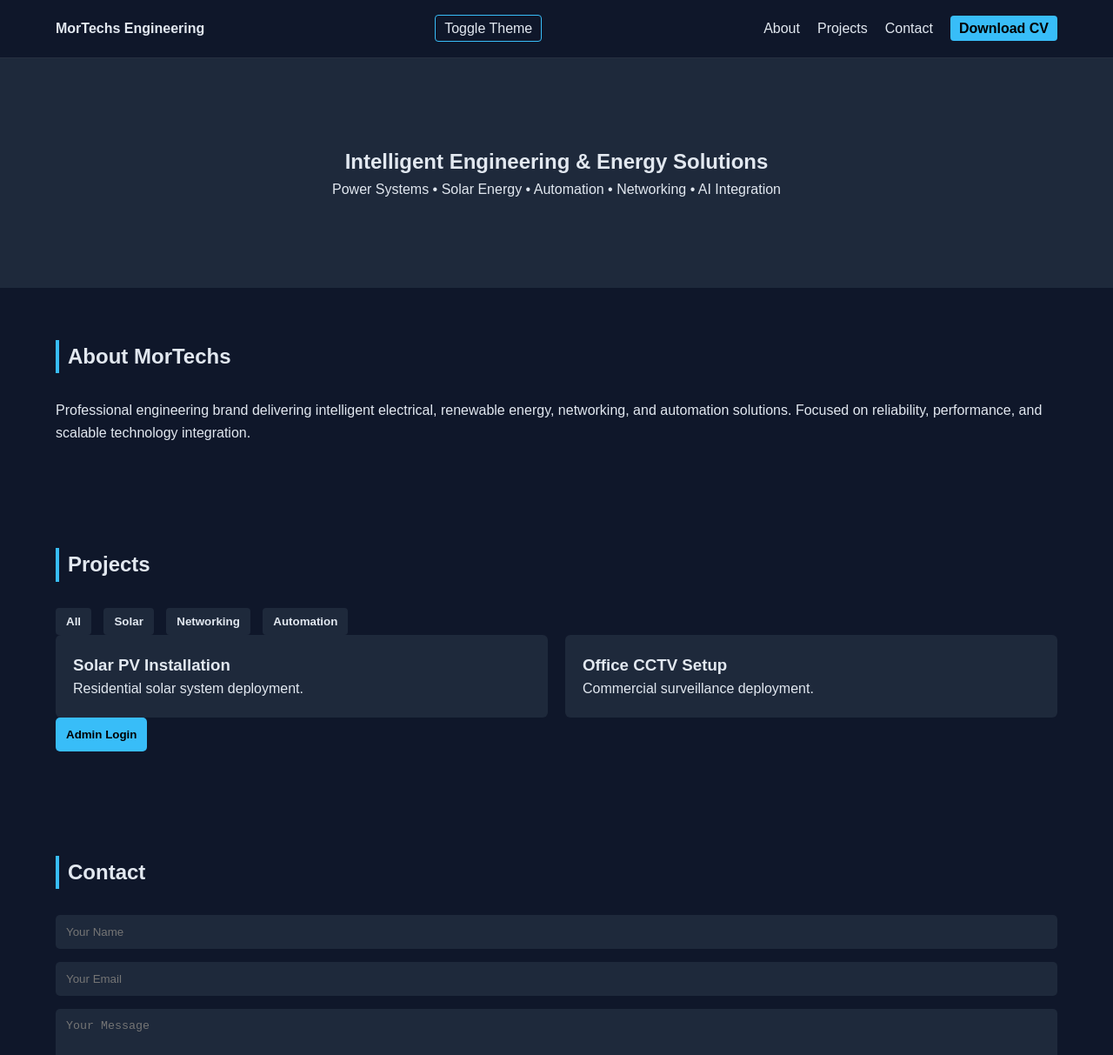
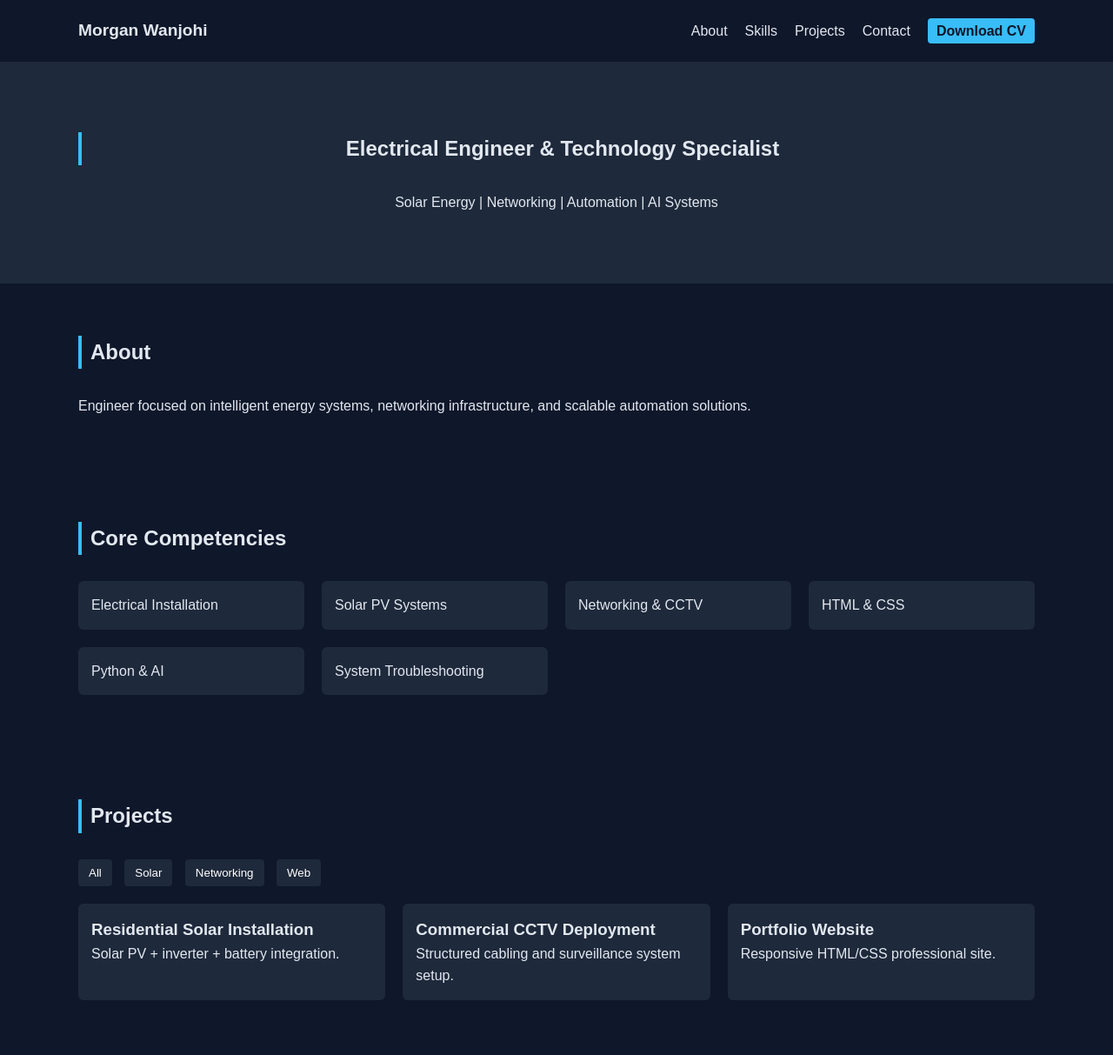
Before and after one commit to morgannhp/morgannhp.github.io, a plain HTML site: page index.html in a window 1280 px wide. Shown: the top 1213 px of the page at 87% size. Drawn offline with Linux system fonts and the light colour scheme.

Commit message:
Add index.html
Updated title and modified styles for improved layout and aesthetics. Enhanced sections for better content organization and added functionality for project filtering.

```diff
--- a/index.html
+++ b/index.html
@@ -3,180 +3,198 @@
 <head>
 <meta charset="UTF-8">
 <meta name="viewport" content="width=device-width, initial-scale=1.0">
-<title>MorTechs Engineering | Intelligent Energy & Technology Systems</title>
+<title>Morgan Wanjohi | Engineer</title>
 
 <style>
-:root {
-    --bg: #0f172a;
-    --card: #1e293b;
-    --text: #e2e8f0;
-    --accent: #38bdf8;
+* {
+    margin: 0;
+    padding: 0;
+    box-sizing: border-box;
 }
-
-.light-mode {
-    --bg: #f4f4f4;
-    --card: #ffffff;
-    --text: #1e293b;
-    --accent: #0ea5e9;
-}
-
-* { margin:0; padding:0; box-sizing:border-box; }
 
 body {
     font-family: Arial, sans-serif;
-    background: var(--bg);
-    color: var(--text);
+    background: #0f172a;
+    color: #e2e8f0;
     line-height: 1.6;
-    transition: background 0.3s, color 0.3s;
 }
 
-.container { width:90%; max-width:1200px; margin:auto; }
+.container {
+    width: 90%;
+    max-width: 1100px;
+    margin: auto;
+}
 
 header {
-    padding:20px 0;
-    border-bottom:1px solid rgba(255,255,255,0.1);
-    position:relative;
+    padding: 20px 0;
+    border-bottom: 1px solid #1e293b;
+    position: relative;
 }
 
 .nav-container {
-    display:flex;
-    justify-content:space-between;
-    align-items:center;
+    display: flex;
+    justify-content: space-between;
+    align-items: center;
 }
 
-.logo { font-weight:bold; }
+.logo {
+    font-size: 1.2rem;
+}
 
 nav ul {
-    list-style:none;
-    display:flex;
-    gap:20px;
+    list-style: none;
+    display: flex;
+    gap: 20px;
 }
 
 nav a {
-    text-decoration:none;
-    color:var(--text);
-    transition:0.3s;
+    text-decoration: none;
+    color: #e2e8f0;
+    transition: 0.3s;
 }
 
-nav a:hover { color:var(--accent); }
+nav a:hover {
+    color: #38bdf8;
+}
 
 .cv-btn {
-    background:var(--accent);
-    padding:6px 10px;
-    border-radius:4px;
-    color:#000;
-    font-weight:bold;
+    background: #38bdf8;
+    padding: 6px 10px;
+    border-radius: 4px;
+    color: #0f172a;
+    font-weight: bold;
 }
 
 .hamburger {
-    display:none;
-    font-size:24px;
-    cursor:pointer;
-}
-
-.toggle-theme {
-    cursor:pointer;
-    padding:6px 10px;
-    border:1px solid var(--accent);
-    border-radius:4px;
-    margin-left:10px;
+    display: none;
+    font-size: 24px;
+    cursor: pointer;
 }
 
 .hero {
-    text-align:center;
-    padding:100px 0;
-    background:var(--card);
+    text-align: center;
+    padding: 80px 0;
+    background: #1e293b;
 }
 
-.section { padding:60px 0; }
+.section {
+    padding: 60px 0;
+}
 
 h2 {
-    margin-bottom:30px;
-    border-left:4px solid var(--accent);
-    padding-left:10px;
+    margin-bottom: 30px;
+    border-left: 4px solid #38bdf8;
+    padding-left: 10px;
 }
 
 .skills-grid,
 .projects-grid {
-    display:grid;
-    grid-template-columns:repeat(auto-fit,minmax(250px,1fr));
-    gap:20px;
+    display: grid;
+    grid-template-columns: repeat(auto-fit, minmax(250px, 1fr));
+    gap: 20px;
 }
 
+.skills-grid div,
 .card {
-    background:var(--card);
-    padding:20px;
-    border-radius:6px;
-    transition:0.3s;
+    background: #1e293b;
+    padding: 15px;
+    border-radius: 6px;
+    transition: 0.3s;
 }
 
+.skills-grid div:hover,
 .card:hover {
-    transform:translateY(-5px);
+    background: #334155;
+    transform: translateY(-5px);
+}
+
+.filter-buttons {
+    margin-bottom: 20px;
 }
 
 .filter-buttons button {
-    margin-right:10px;
-    padding:8px 12px;
-    border:none;
-    background:var(--card);
-    color:var(--text);
-    cursor:pointer;
-    border-radius:4px;
+    margin-right: 10px;
+    padding: 8px 12px;
+    border: none;
+    background: #1e293b;
+    color: white;
+    cursor: pointer;
+    border-radius: 4px;
 }
 
 .filter-buttons button:hover {
-    background:var(--accent);
-    color:#000;
+    background: #38bdf8;
+    color: #0f172a;
 }
 
 form {
-    display:flex;
-    flex-direction:column;
-    gap:15px;
+    display: flex;
+    flex-direction: column;
+    gap: 15px;
 }
 
 input, textarea {
-    padding:12px;
-    border:none;
-    border-radius:5px;
-    background:var(--card);
-    color:var(--text);
+    padding: 12px;
+    border: none;
+    border-radius: 5px;
+    background: #1e293b;
+    color: white;
 }
 
-button {
-    background:var(--accent);
-    border:none;
-    padding:12px;
-    border-radius:5px;
-    font-weight:bold;
-    cursor:pointer;
+button[type="submit"] {
+    background: #38bdf8;
+    color: #0f172a;
+    font-weight: bold;
+    border: none;
+    padding: 12px;
+    cursor: pointer;
+    border-radius: 5px;
+}
+
+button[type="submit"]:hover {
+    background: #0ea5e9;
 }
 
 footer {
-    text-align:center;
-    padding:20px;
-    border-top:1px solid rgba(255,255,255,0.1);
-    margin-top:40px;
+    text-align: center;
+    padding: 20px;
+    border-top: 1px solid #1e293b;
+    margin-top: 40px;
 }
 
-/* Admin Panel */
-#admin-panel {
-    display:none;
-    background:var(--card);
-    padding:20px;
-    margin-top:20px;
-    border-radius:6px;
+/* Fade animation */
+.fade-in {
+    opacity: 0;
+    transform: translateY(20px);
+    transition: all 0.8s ease;
 }
 
-/* Fade */
-.fade { opacity:0; transform:translateY(20px); transition:0.8s; }
-.fade.show { opacity:1; transform:translateY(0); }
+.fade-in.show {
+    opacity: 1;
+    transform: translateY(0);
+}
 
 /* Mobile */
-@media (max-width:768px){
-    nav { display:none; position:absolute; top:60px; right:20px; background:var(--card); padding:20px; border-radius:6px; }
-    nav ul { flex-direction:column; }
-    .hamburger { display:block; }
+@media (max-width: 768px) {
+
+    nav {
+        display: none;
+        position: absolute;
+        right: 20px;
+        top: 60px;
+        background: #1e293b;
+        padding: 20px;
+        border-radius: 5px;
+    }
+
+    nav ul {
+        flex-direction: column;
+        gap: 15px;
+    }
+
+    .hamburger {
+        display: block;
+    }
 }
 </style>
 </head>
@@ -185,16 +203,14 @@ footer {
 
 <header>
     <div class="container nav-container">
-    <div class="logo">MorTechs Engineering</div>
+        <h1 class="logo">Morgan Wanjohi</h1>
 
-    <div>
-        <span class="toggle-theme" id="themeToggle">Toggle Theme</span>
-        <span class="hamburger" id="hamburger">☰</span>
-    </div>
+        <div class="hamburger" id="hamburger">☰</div>
 
-    <nav id="navMenu">
+        <nav id="nav-menu">
             <ul>
                 <li><a href="#about">About</a></li>
+                <li><a href="#skills">Skills</a></li>
                 <li><a href="#projects">Projects</a></li>
                 <li><a href="#contact">Contact</a></li>
                 <li><a href="Morgan-Wanjohi-CV.pdf" download class="cv-btn">Download CV</a></li>
@@ -203,148 +219,117 @@ footer {
     </div>
 </header>
 
-<section class="hero fade">
+<section class="hero fade-in">
     <div class="container">
-    <h1 id="typing"></h1>
-    <p>Power Systems • Solar Energy • Automation • Networking • AI Integration</p>
+        <h2>Electrical Engineer & Technology Specialist</h2>
+        <p>Solar Energy | Networking | Automation | AI Systems</p>
     </div>
 </section>
 
-<section id="about" class="container section fade">
-<h2>About MorTechs</h2>
+<section id="about" class="container section fade-in">
+    <h2>About</h2>
     <p>
-Professional engineering brand delivering intelligent electrical,
-renewable energy, networking, and automation solutions.
-Focused on reliability, performance, and scalable technology integration.
+        Engineer focused on intelligent energy systems, networking infrastructure,
+        and scalable automation solutions.
     </p>
 </section>
 
-<section id="projects" class="container section fade">
+<section id="skills" class="container section fade-in">
+    <h2>Core Competencies</h2>
+    <div class="skills-grid">
+        <div>Electrical Installation</div>
+        <div>Solar PV Systems</div>
+        <div>Networking & CCTV</div>
+        <div>HTML & CSS</div>
+        <div>Python & AI</div>
+        <div>System Troubleshooting</div>
+    </div>
+</section>
+
+<section id="projects" class="container section fade-in">
     <h2>Projects</h2>
 
     <div class="filter-buttons">
         <button data-filter="all">All</button>
         <button data-filter="solar">Solar</button>
         <button data-filter="network">Networking</button>
-<button data-filter="automation">Automation</button>
+        <button data-filter="web">Web</button>
     </div>
 
-<div class="projects-grid" id="projectsContainer">
+    <div class="projects-grid">
+        <div class="card" data-category="solar">
+            <h3>Residential Solar Installation</h3>
+            <p>Solar PV + inverter + battery integration.</p>
         </div>
 
-<button onclick="adminLogin()">Admin Login</button>
-
-<div id="admin-panel">
-<h3>Add Project</h3>
-<input type="text" id="projTitle" placeholder="Project Title">
-<input type="text" id="projCategory" placeholder="Category (solar/network/automation)">
-<textarea id="projDesc" placeholder="Project Description"></textarea>
-<button onclick="addProject()">Add Project</button>
+        <div class="card" data-category="network">
+            <h3>Commercial CCTV Deployment</h3>
+            <p>Structured cabling and surveillance system setup.</p>
         </div>
 
+        <div class="card" data-category="web">
+            <h3>Portfolio Website</h3>
+            <p>Responsive HTML/CSS professional site.</p>
+        </div>
+    </div>
 </section>
 
-<section id="contact" class="container section fade">
+<section id="contact" class="container section fade-in">
     <h2>Contact</h2>
 
+    <!-- Replace YOUR_FORM_ID -->
     <form action="https://formspree.io/f/YOUR_FORM_ID" method="POST">
         <input type="text" name="name" placeholder="Your Name" required>
         <input type="email" name="email" placeholder="Your Email" required>
         <textarea name="message" rows="5" placeholder="Your Message" required></textarea>
         <button type="submit">Send Message</button>
     </form>
-
 </section>
 
 <footer>
-© 2026 MorTechs Engineering
+    <p>© 2026 Morgan Wanjohi</p>
 </footer>
 
 <script>
 // Mobile menu
-document.getElementById("hamburger").onclick = () => {
-    const nav = document.getElementById("navMenu");
-    nav.style.display = nav.style.display === "block" ? "none" : "block";
-};
+const hamburger = document.getElementById("hamburger");
+const navMenu = document.getElementById("nav-menu");
 
-// Theme toggle
-const toggle = document.getElementById("themeToggle");
-if(localStorage.getItem("theme") === "light"){
-    document.body.classList.add("light-mode");
-}
-toggle.onclick = () => {
-    document.body.classList.toggle("light-mode");
-    localStorage.setItem("theme",
-        document.body.classList.contains("light-mode") ? "light" : "dark");
-};
+hamburger.addEventListener("click", () => {
+    navMenu.style.display =
+        navMenu.style.display === "block" ? "none" : "block";
+});
 
-// Typing animation
-const text = "Intelligent Engineering & Energy Solutions";
-let i = 0;
-function type(){
-    if(i < text.length){
-        document.getElementById("typing").innerHTML += text.charAt(i);
-        i++;
-        setTimeout(type, 50);
-    }
-}
-type();
+// Fade animation
+const faders = document.querySelectorAll(".fade-in");
 
-// Fade on scroll
-const faders = document.querySelectorAll(".fade");
-const observer = new IntersectionObserver(entries=>{
-    entries.forEach(entry=>{
-        if(entry.isIntersecting){
+const observer = new IntersectionObserver(entries => {
+    entries.forEach(entry => {
+        if (entry.isIntersecting) {
             entry.target.classList.add("show");
         }
     });
 });
-faders.forEach(el=>observer.observe(el));
 
-// Project system
-let projects = JSON.parse(localStorage.getItem("projects")) || [
-    {title:"Solar PV Installation", category:"solar", desc:"Residential solar system deployment."},
-    {title:"Office CCTV Setup", category:"network", desc:"Commercial surveillance deployment."}
-];
+faders.forEach(fade => observer.observe(fade));
 
-function renderProjects(filter="all"){
-    const container = document.getElementById("projectsContainer");
-    container.innerHTML="";
-    projects.forEach(p=>{
-        if(filter==="all" || p.category===filter){
-            container.innerHTML += `
-                <div class="card">
-                    <h3>${p.title}</h3>
-                    <p>${p.desc}</p>
-                </div>
-            `;
+// Project filtering
+const filterButtons = document.querySelectorAll(".filter-buttons button");
+const projects = document.querySelectorAll(".card");
+
+filterButtons.forEach(button => {
+    button.addEventListener("click", () => {
+        const filter = button.getAttribute("data-filter");
+
+        projects.forEach(project => {
+            if (filter === "all" || project.dataset.category === filter) {
+                project.style.display = "block";
+            } else {
+                project.style.display = "none";
             }
         });
-}
-renderProjects();
-
-document.querySelectorAll(".filter-buttons button").forEach(btn=>{
-    btn.onclick = ()=> renderProjects(btn.dataset.filter);
     });
-
-function adminLogin(){
-    const pass = prompt("Enter admin password:");
-    if(pass === "admin123"){
-        document.getElementById("admin-panel").style.display="block";
-    } else {
-        alert("Incorrect password");
-    }
-}
-
-function addProject(){
-    const title = document.getElementById("projTitle").value;
-    const category = document.getElementById("projCategory").value;
-    const desc = document.getElementById("projDesc").value;
-
-    projects.push({title, category, desc});
-    localStorage.setItem("projects", JSON.stringify(projects));
-    renderProjects();
-}
+});
 </script>
 
 </body>
```
Lines whose indentation alone changed are shown as unchanged.
